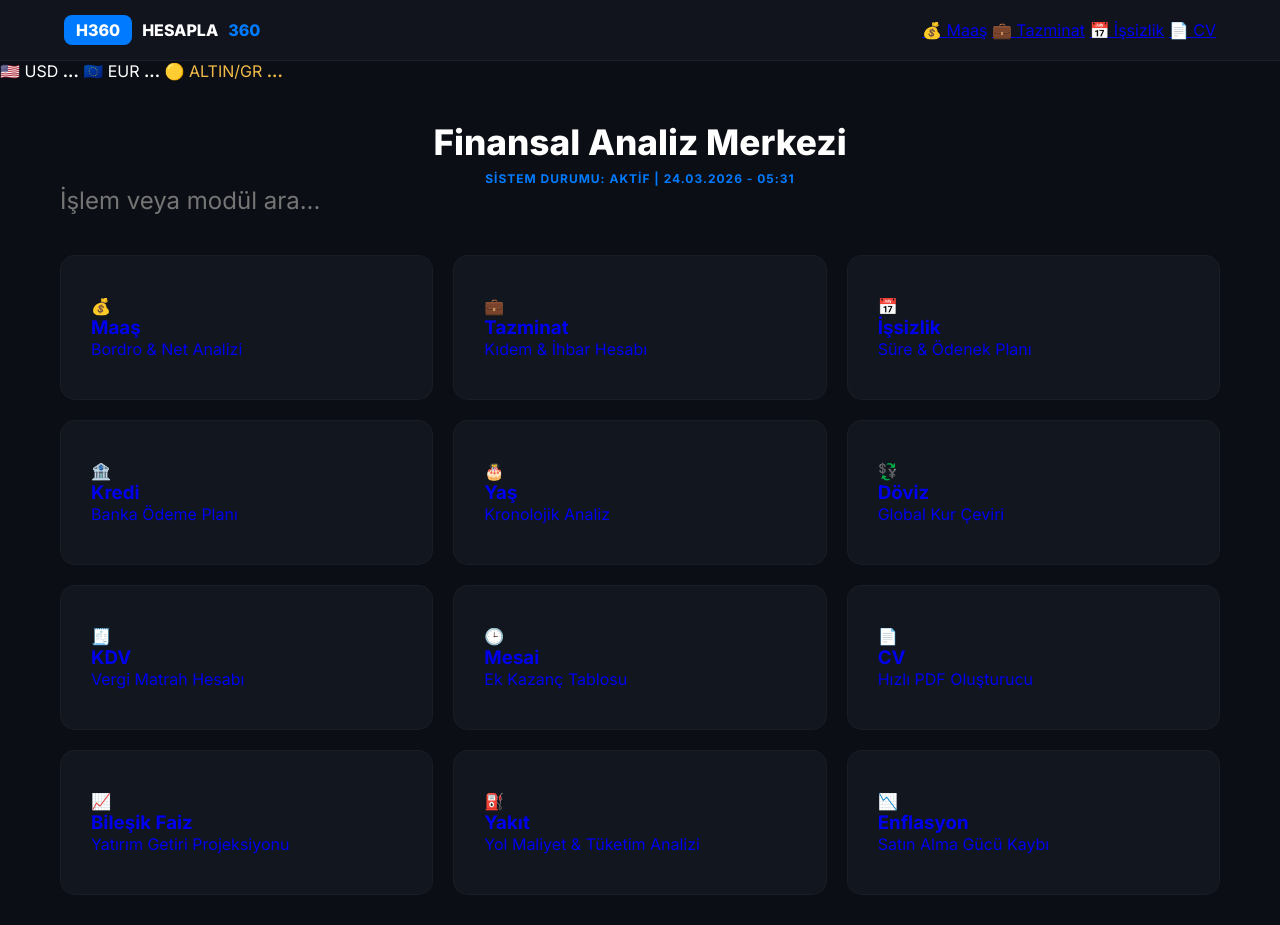
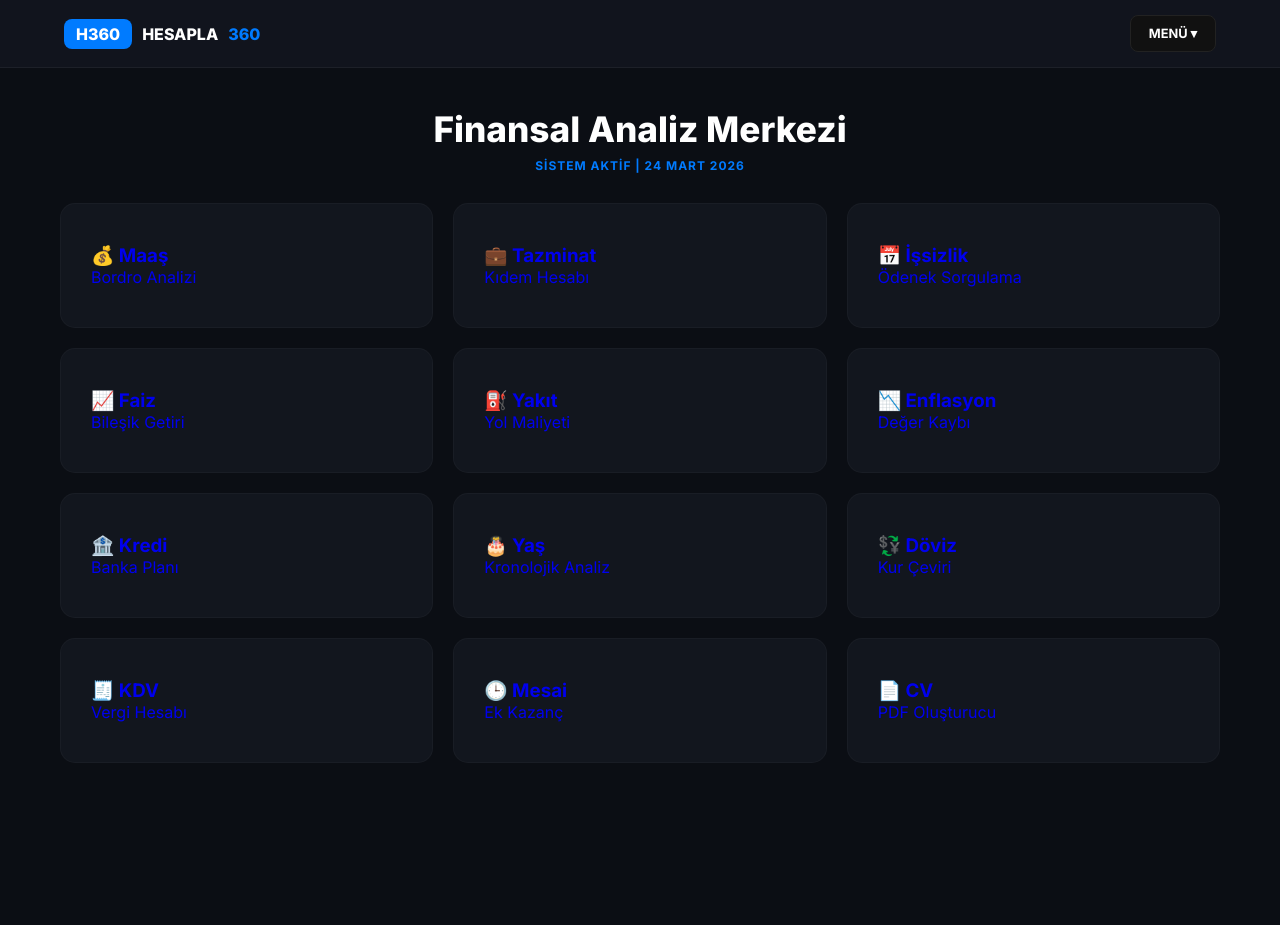
Before and after one commit to ilkerortak/hesapla-site, a website: page index.html in a window 1280 px wide. After the commit the page ends 800 px from the top, so only its background shows below. Drawn offline with Linux system fonts and the light colour scheme; no server answers.

Commit message:
Update index.html

```diff
--- a/index.html
+++ b/index.html
@@ -1,85 +1,50 @@
 <!DOCTYPE html>
 <html lang="tr">
 <head>
-    <meta charset="UTF-8">
-    <meta name="viewport" content="width=device-width, initial-scale=1.0">
-    <title>Hesapla 360 Finansal Uzman</title>
+    <meta charset="UTF-8"><title>H360 | Finansal Dashboard</title>
     <link rel="stylesheet" href="style.css">
 </head>
-<body class="home-page">
-
+<body>
 <nav>
-    <a href="/" class="logo">
-        <div class="logo-box">H360</div>
-        HESAPLA<span>360</span>
-    </a>
-    <div class="nav-menu">
-        <a href="/netmaas">💰 Maaş</a>
-        <a href="/tazminat">💼 Tazminat</a>
-        <a href="/issizlik">📅 İşsizlik</a>
-        <a href="/cv">📄 CV</a>
+    <a href="/" class="logo"><div class="logo-box">H360</div> HESAPLA<span>360</span></a>
+    <div class="nav-container">
+        <button class="menu-btn" onclick="toggleMenu()">MENÜ ▾</button>
+        <div class="dropdown-menu" id="navMenu">
+            <a href="/netmaas">💰 Maaş</a><a href="/tazminat">💼 Tazminat</a>
+            <a href="/issizlik">📅 İşsizlik</a><a href="/faiz">📈 Faiz</a>
+            <a href="/yakit">⛽ Yakıt</a><a href="/enflasyon">📉 Enflasyon</a>
+            <a href="/kredi">🏦 Kredi</a><a href="/yas">🎂 Yaş</a>
+            <a href="/doviz">💱 Döviz</a><a href="/kdv">🧾 KDV</a>
+            <a href="/mesai">🕒 Mesai</a><a href="/cv">📄 CV</a>
+        </div>
     </div>
 </nav>
-
-<div class="rate-bar" id="rateBar">
-    <span>🇺🇸 USD <b id="usdVal">...</b></span>
-    <span>🇪🇺 EUR <b id="eurVal">...</b></span>
-    <span style="color: #f2ba49;">🟡 ALTIN/GR <b id="goldVal">...</b></span>
-</div>
 
 <div class="hero-section">
     <div class="welcome-text">
         <h2>Finansal Analiz Merkezi</h2>
-        <p id="systemStatus">Sistem Durumu: Aktif | Yükleniyor...</p>
-    </div>
-    <div class="search-box">
-        <input type="text" id="quickSearch" placeholder="İşlem veya modül ara..." autocomplete="off">
+        <p id="liveDate">Sistem Aktif | 24 Mart 2026</p>
     </div>
 </div>
 
-<div class="grid-container" id="cardGrid">
-    <a href="/netmaas" class="feature-card"><span class="icon">💰</span><h3>Maaş</h3><p>Bordro & Net Analizi</p></a>
-    <a href="/tazminat" class="feature-card"><span class="icon">💼</span><h3>Tazminat</h3><p>Kıdem & İhbar Hesabı</p></a>
-    <a href="/issizlik" class="feature-card"><span class="icon">📅</span><h3>İşsizlik</h3><p>Süre & Ödenek Planı</p></a>
-    <a href="/kredi" class="feature-card"><span class="icon">🏦</span><h3>Kredi</h3><p>Banka Ödeme Planı</p></a>
-    <a href="/yas" class="feature-card"><span class="icon">🎂</span><h3>Yaş</h3><p>Kronolojik Analiz</p></a>
-    <a href="/doviz" class="feature-card"><span class="icon">💱</span><h3>Döviz</h3><p>Global Kur Çeviri</p></a>
-    <a href="/kdv" class="feature-card"><span class="icon">🧾</span><h3>KDV</h3><p>Vergi Matrah Hesabı</p></a>
-    <a href="/mesai" class="feature-card"><span class="icon">🕒</span><h3>Mesai</h3><p>Ek Kazanç Tablosu</p></a>
-    <a href="/cv" class="feature-card"><span class="icon">📄</span><h3>CV</h3><p>Hızlı PDF Oluşturucu</p></a>
-
-    <a href="/faiz" class="feature-card"><span class="icon">📈</span><h3>Bileşik Faiz</h3><p>Yatırım Getiri Projeksiyonu</p></a>
-    <a href="/yakit" class="feature-card"><span class="icon">⛽</span><h3>Yakıt</h3><p>Yol Maliyet & Tüketim Analizi</p></a>
-    <a href="/enflasyon" class="feature-card"><span class="icon">📉</span><h3>Enflasyon</h3><p>Satın Alma Gücü Kaybı</p></a>
+<div class="grid-container">
+    <a href="/netmaas" class="feature-card"><h3>💰 Maaş</h3><p>Bordro Analizi</p></a>
+    <a href="/tazminat" class="feature-card"><h3>💼 Tazminat</h3><p>Kıdem Hesabı</p></a>
+    <a href="/issizlik" class="feature-card"><h3>📅 İşsizlik</h3><p>Ödenek Sorgulama</p></a>
+    <a href="/faiz" class="feature-card"><h3>📈 Faiz</h3><p>Bileşik Getiri</p></a>
+    <a href="/yakit" class="feature-card"><h3>⛽ Yakıt</h3><p>Yol Maliyeti</p></a>
+    <a href="/enflasyon" class="feature-card"><h3>📉 Enflasyon</h3><p>Değer Kaybı</p></a>
+    <a href="/kredi" class="feature-card"><h3>🏦 Kredi</h3><p>Banka Planı</p></a>
+    <a href="/yas" class="feature-card"><h3>🎂 Yaş</h3><p>Kronolojik Analiz</p></a>
+    <a href="/doviz" class="feature-card"><h3>💱 Döviz</h3><p>Kur Çeviri</p></a>
+    <a href="/kdv" class="feature-card"><h3>🧾 KDV</h3><p>Vergi Hesabı</p></a>
+    <a href="/mesai" class="feature-card"><h3>🕒 Mesai</h3><p>Ek Kazanç</p></a>
+    <a href="/cv" class="feature-card"><h3>📄 CV</h3><p>PDF Oluşturucu</p></a>
 </div>
 
 <script>
-    function updateSystemStatus() {
-        const now = new Date();
-        const dateStr = now.toLocaleDateString('tr-TR', { day: '2-digit', month: '2-digit', year: 'numeric' });
-        const timeStr = now.toLocaleTimeString('tr-TR', { hour: '2-digit', minute: '2-digit' });
-        document.getElementById('systemStatus').innerText = `Sistem Durumu: Aktif | ${dateStr} - ${timeStr}`;
-    }
-    setInterval(updateSystemStatus, 1000); updateSystemStatus();
-
-    document.getElementById('quickSearch').addEventListener('input', function(e) {
-        let term = e.target.value.toLowerCase().replace(/ı/g, 'i').replace(/ş/g, 's').replace(/ğ/g, 'g').replace(/ü/g, 'u').replace(/ö/g, 'o').replace(/ç/g, 'c').trim();
-        document.querySelectorAll('.feature-card').forEach(card => {
-            let title = card.querySelector('h3').innerText.toLowerCase().replace(/ı/g, 'i').replace(/ş/g, 's').replace(/ğ/g, 'g').replace(/ü/g, 'u').replace(/ö/g, 'o').replace(/ç/g, 'c');
-            card.style.display = title.includes(term) ? "flex" : "none";
-        });
-    });
-
-    async function updateRates() {
-        try {
-            const res = await fetch('/api/finans');
-            const data = await res.json();
-            document.getElementById('usdVal').innerText = data.usd + " ₺";
-            document.getElementById('eurVal').innerText = data.eur + " ₺";
-            document.getElementById('goldVal').innerText = data.gold + " ₺";
-        } catch (e) { console.error("Veri hatası"); }
-    }
-    updateRates(); setInterval(updateRates, 60000);
+    function toggleMenu() { document.getElementById('navMenu').classList.toggle('active'); }
+    window.onclick = function(e) { if(!e.target.matches('.menu-btn')) document.getElementById('navMenu').classList.remove('active'); }
 </script>
 </body>
 </html>
```
